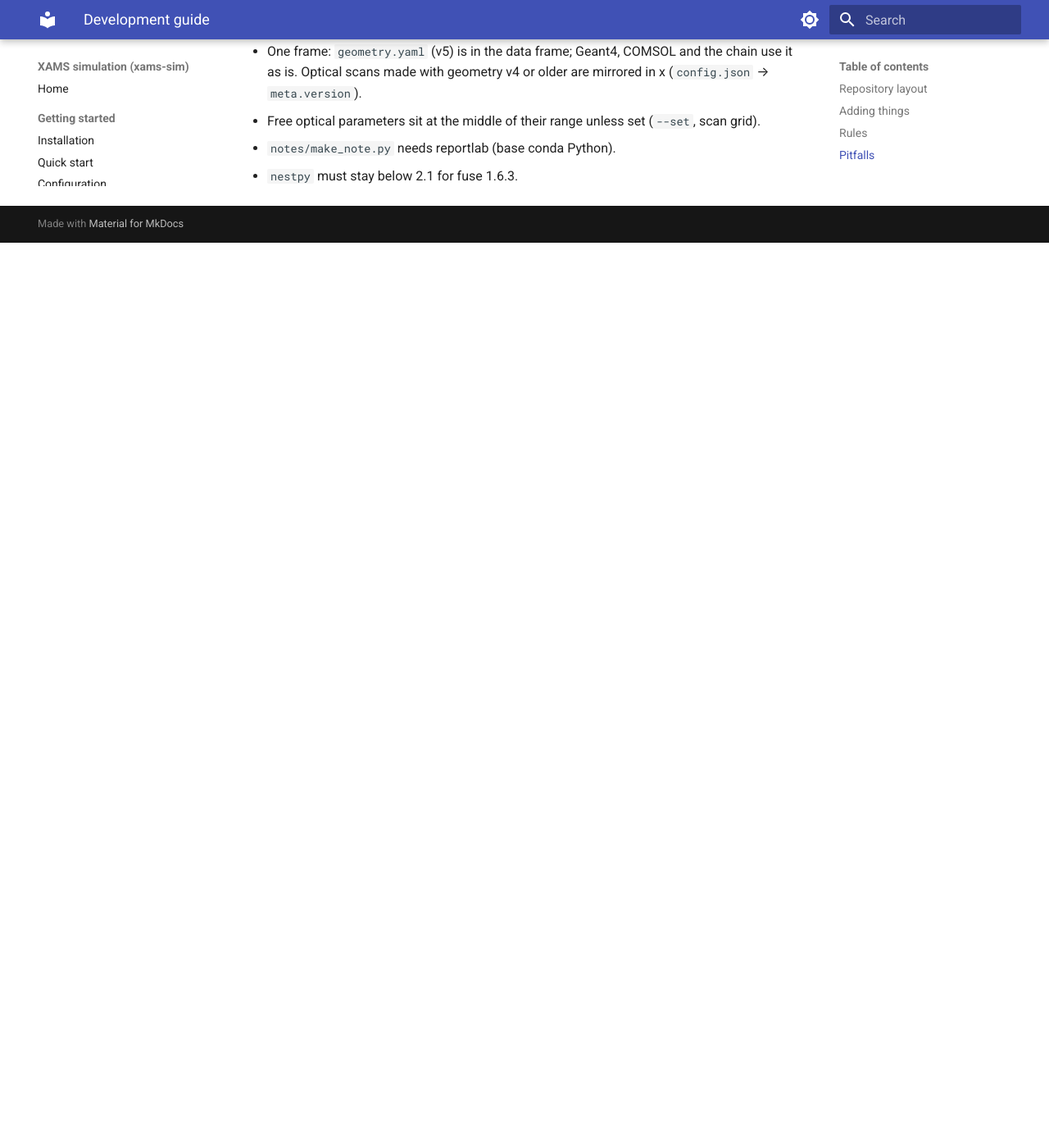
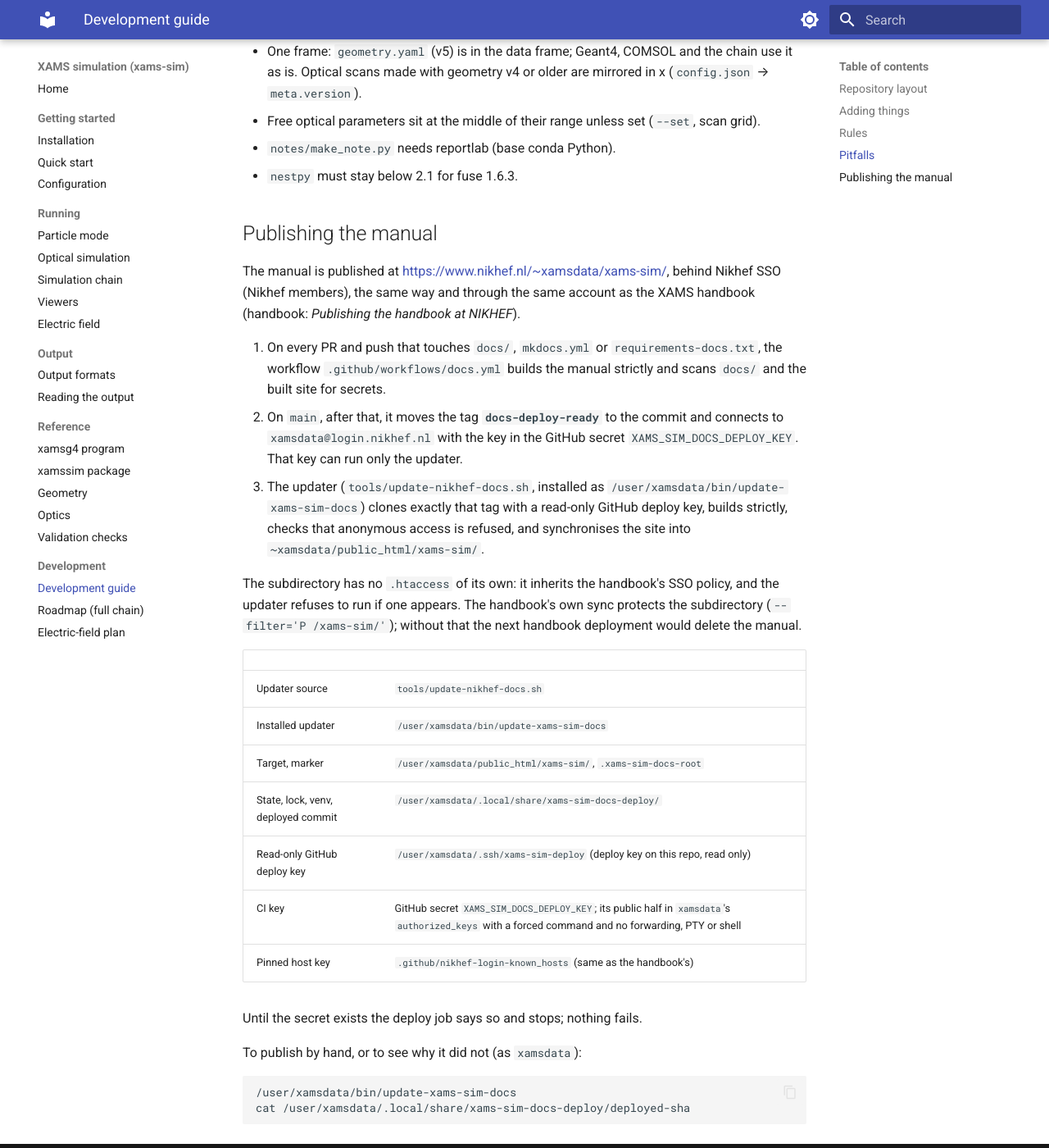
Before and after one commit to XAMS-nikhef/xams-sim, an MkDocs documentation site: the page built from docs/development.md, in a window 1280 px wide and 1400 px high, scrolled down 2265 px. Shown: the whole window at 82% size. Built offline with MkDocs 1.6.1 and Material for MkDocs 9.7.7, drawn with Linux system fonts in a browser that asks for light colours; before the commit the page ends 2561 px from its top, so only the background shows below that.

Commit message:
Publish the manual at nikhef.nl/~xamsdata/xams-sim/, as the handbook
New workflow .github/workflows/docs.yml: strict build and a secret scan
of docs/ and the built site on every PR/push touching the docs; on main
it moves the docs-deploy-ready tag and runs the restricted updater on
xamsdata through the XAMS_SIM_DOCS_DEPLOY_KEY secret (skipped while the
secret does not exist). tools/update-nikhef-docs.sh is that updater: the
handbook's design, into public_html/xams-sim/, inheriting the handbook's
SSO .htaccess. Pinned host key copied from the handbook. Documented in
docs/development.md.

Co-Authored-By: Claude Opus 5.5 <noreply@anthropic.com>

````diff
--- a/docs/development.md
+++ b/docs/development.md
@@ -55,3 +55,44 @@ through `xamssim.config.DATA` (`$XAMSSIM_DATA` to put it elsewhere).
 - Free optical parameters sit at the middle of their range unless set (`--set`, scan grid).
 - `notes/make_note.py` needs reportlab (base conda Python).
 - `nestpy` must stay below 2.1 for fuse 1.6.3.
+
+## Publishing the manual
+
+The manual is published at <https://www.nikhef.nl/~xamsdata/xams-sim/>, behind
+Nikhef SSO (Nikhef members), the same way and through the same account as the
+XAMS handbook (handbook: *Publishing the handbook at NIKHEF*).
+
+1. On every PR and push that touches `docs/`, `mkdocs.yml` or
+   `requirements-docs.txt`, the workflow `.github/workflows/docs.yml` builds the
+   manual strictly and scans `docs/` and the built site for secrets.
+2. On `main`, after that, it moves the tag **`docs-deploy-ready`** to the
+   commit and connects to `xamsdata@login.nikhef.nl` with the key in the
+   GitHub secret `XAMS_SIM_DOCS_DEPLOY_KEY`. That key can run only the updater.
+3. The updater (`tools/update-nikhef-docs.sh`, installed as
+   `/user/xamsdata/bin/update-xams-sim-docs`) clones exactly that tag with a
+   read-only GitHub deploy key, builds strictly, checks that anonymous access
+   is refused, and synchronises the site into `~xamsdata/public_html/xams-sim/`.
+
+The subdirectory has no `.htaccess` of its own: it inherits the handbook's SSO
+policy, and the updater refuses to run if one appears. The handbook's own sync
+protects the subdirectory (`--filter='P /xams-sim/'`); without that the next
+handbook deployment would delete the manual.
+
+| | |
+|---|---|
+| Updater source | `tools/update-nikhef-docs.sh` |
+| Installed updater | `/user/xamsdata/bin/update-xams-sim-docs` |
+| Target, marker | `/user/xamsdata/public_html/xams-sim/`, `.xams-sim-docs-root` |
+| State, lock, venv, deployed commit | `/user/xamsdata/.local/share/xams-sim-docs-deploy/` |
+| Read-only GitHub deploy key | `/user/xamsdata/.ssh/xams-sim-deploy` (deploy key on this repo, read only) |
+| CI key | GitHub secret `XAMS_SIM_DOCS_DEPLOY_KEY`; its public half in `xamsdata`'s `authorized_keys` with a forced command and no forwarding, PTY or shell |
+| Pinned host key | `.github/nikhef-login-known_hosts` (same as the handbook's) |
+
+Until the secret exists the deploy job says so and stops; nothing fails.
+
+To publish by hand, or to see why it did not (as `xamsdata`):
+
+```bash
+/user/xamsdata/bin/update-xams-sim-docs
+cat /user/xamsdata/.local/share/xams-sim-docs-deploy/deployed-sha
+```
````
Also changed, not shown: 3 other files.
